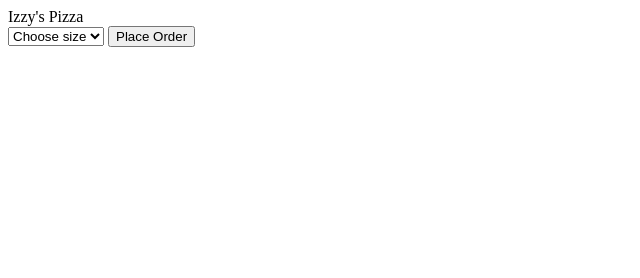
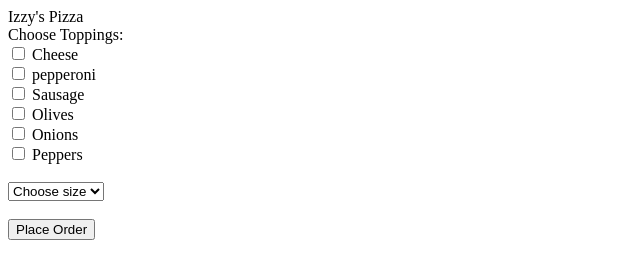
Before and after one commit to Elena-Rosa/IzzyPizza, a plain HTML site: page index.html in a window 1280 px wide. Shown: the whole page, without its empty margins (0-640 px from the left). Drawn offline with Linux system fonts and the light colour scheme.

Commit message:
WIP gathering HTML

```diff
--- a/index.html
+++ b/index.html
@@ -11,12 +11,23 @@
 <body>
     <hi>Izzy's Pizza</hi>
     <form>
+        <label>
+            Choose Toppings:<br>
+            <input type="checkbox" id="cheese"> Cheese<br>
+            <input type="checkbox" id="pepperoni"> pepperoni<br>
+            <input type="checkbox" id="sausage"> Sausage<br>
+            <input type="checkbox" id="olives"> Olives<br>
+            <input type="checkbox" id="onions"> Onions<br>
+            <input type="checkbox" id="peppers"> Peppers<br>
+        </label>
+        <br>
         <select id="size">
             <option value="">Choose size</option>
             <option value="small">Small</option>
             <option value="medium">Medium</option>
             <option value="large">Large</option>
         </select>
+        <br><br>
         <button id="order">Place Order</button>
     </form>
     <div id="results"></div>
```
